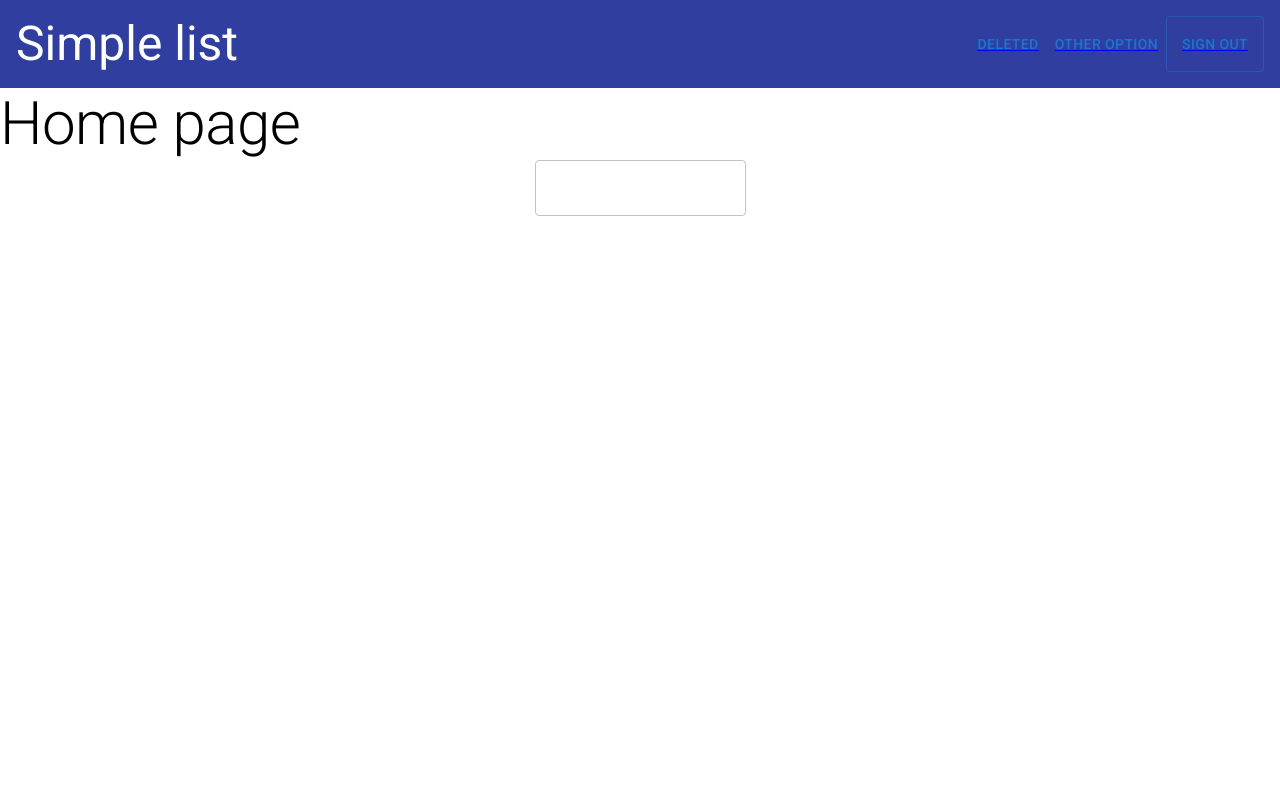
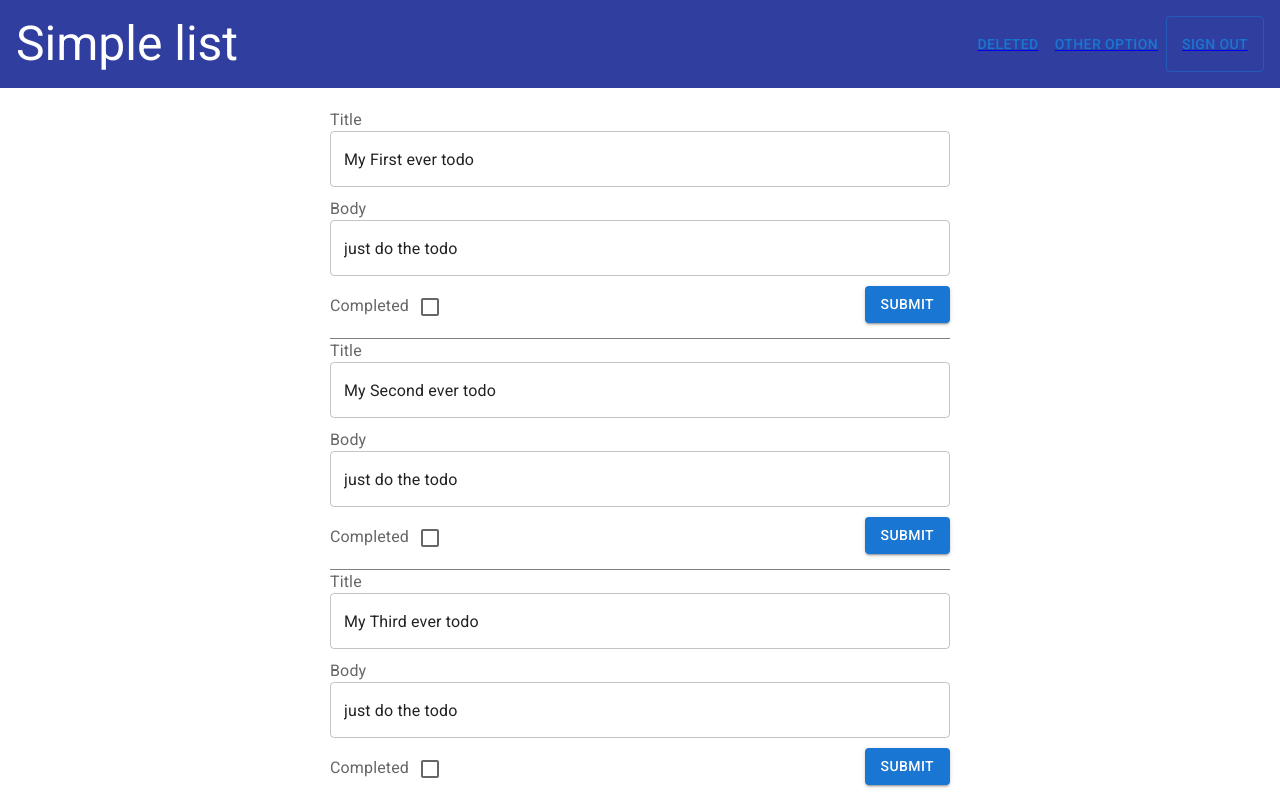
Before and after one commit to IvanTorresMia/simple_todo_reactTS, a React (Create React App) app: page / in a window 1280 px wide. Shown: the top 800 px of the page. Built offline with nearby package versions, Linux system fonts and the light colour scheme; no server answers; sample sign-in values are in the browser's storage.

Commit message:
phase 1 styling todos

```diff
--- a/src/components/Table.tsx
+++ b/src/components/Table.tsx
@@ -1,14 +1,124 @@
-import { TextField } from "@mui/material";
-import { Box } from "@mui/system";
-import React from "react";
+import {
+  Button,
+  Checkbox,
+  TextField,
+  Grid,
+  FormLabel,
+  Box,
+} from "@mui/material";
 
-const ListTable: React.FunctionComponent = () => {
+import { useForm, Controller, SubmitHandler } from "react-hook-form";
+
+interface IProps {
+  title: string;
+  body: string;
+  completed: boolean;
+}
+
+const ListTable = ({ title, body, completed }: IProps) => {
+  const {
+    handleSubmit,
+    control,
+    formState: { errors },
+  } = useForm({
+    defaultValues: {
+      title: title,
+      body: body,
+      completed: completed,
+    },
+  });
+
+  const handleSubmitTodo: SubmitHandler<any> = async (data) => {
+    console.log("hello");
+    console.log(data);
+  };
+
   return (
-    <Box display={"flex"} justifyContent={"center"} alignItems={"center"}>
-      <Box>
-        <TextField />
-      </Box>
-    </Box>
+    <Grid
+      display={"flex"}
+      justifyContent={"center"}
+      marginBottom={"30px"}
+      width={"50%"}
+      flexDirection={"column"}
+      margin={"auto"}
+      borderBottom={"0.5px solid grey"}
+    >
+      <form onSubmit={handleSubmit(handleSubmitTodo)}>
+        {/* Title */}
+        <Grid
+          display={"flex"}
+          flexDirection={"column"}
+          marginBottom={"10px"}
+          width={"100%"}
+        >
+          <FormLabel>Title</FormLabel>
+          <Controller
+            control={control}
+            name="title"
+            rules={{ required: "This field is required" }}
+            render={({ field }) => (
+              <TextField
+                helperText={errors.title?.message?.toString()}
+                name={field.name}
+                value={field.value}
+                onChange={(value) => {
+                  field.onChange(value);
+                }}
+              />
+            )}
+          />
+        </Grid>
+        {/* body */}
+        <Grid display={"flex"} flexDirection={"column"} marginBottom={"10px"}>
+          <FormLabel>Body</FormLabel>
+          <Controller
+            control={control}
+            name="body"
+            rules={{ required: "This field is required" }}
+            render={({ field }) => (
+              <TextField
+                helperText={errors.body?.message?.toString()}
+                name={field.name}
+                value={field.value}
+                onChange={(value) => {
+                  field.onChange(value);
+                }}
+              />
+            )}
+          />
+        </Grid>
+        {/* completed */}
+        <Grid
+          display={"flex"}
+          justifyContent={"space-between"}
+          alignItems={"flex-start"}
+          marginBottom={"10px"}
+        >
+          <Box>
+            <FormLabel>Completed</FormLabel>
+            <Controller
+              control={control}
+              name="completed"
+              rules={{ required: false }}
+              render={({ field }) => (
+                <Checkbox
+                  name={field.name}
+                  value={field.value}
+                  onChange={(value) => {
+                    field.onChange(value);
+                  }}
+                />
+              )}
+            />
+          </Box>
+          <Box>
+            <Button variant="contained" type="submit">
+              Submit
+            </Button>
+          </Box>
+        </Grid>
+      </form>
+    </Grid>
   );
 };
 
--- a/src/pages/home/home.tsx
+++ b/src/pages/home/home.tsx
@@ -1,11 +1,39 @@
-import { Typography } from "@mui/material";
+import { Box } from "@mui/material";
 import ListTable from "../../components/Table";
+
+const mockData = [
+  {
+    title: "My First ever todo",
+    body: "just do the todo",
+    completed: false,
+  },
+  {
+    title: "My Second ever todo",
+    body: "just do the todo",
+    completed: false,
+  },
+  {
+    title: "My Third ever todo",
+    body: "just do the todo",
+    completed: false,
+  },
+  {
+    title: "My Fourth ever todo",
+    body: "just do the todo",
+    completed: true,
+  },
+];
 
 export function Home() {
   return (
-    <div>
-      <Typography variant="h2">Home page</Typography>
-      <ListTable />
-    </div>
+    <Box padding={"20px"}>
+      {mockData.map((data, i) => (
+        <ListTable
+          title={data.title}
+          body={data.body}
+          completed={data.completed}
+        />
+      ))}
+    </Box>
   );
 }
```
Also changed, not shown: src/components/ErrorMessage.tsx (added, +16 -0 lines).
